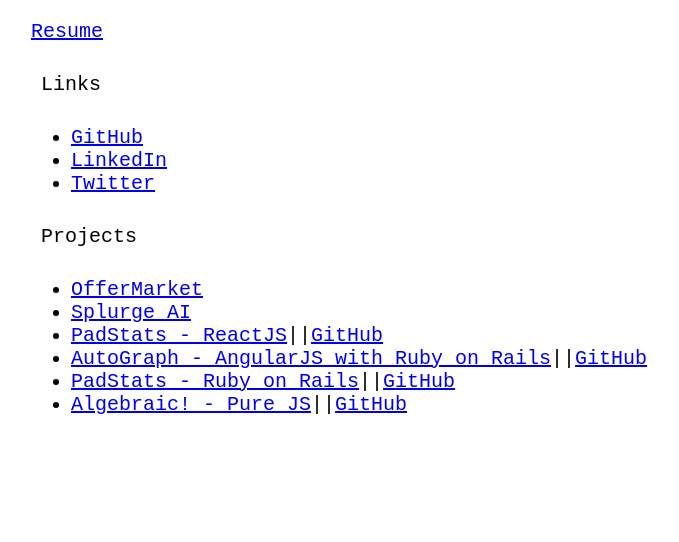
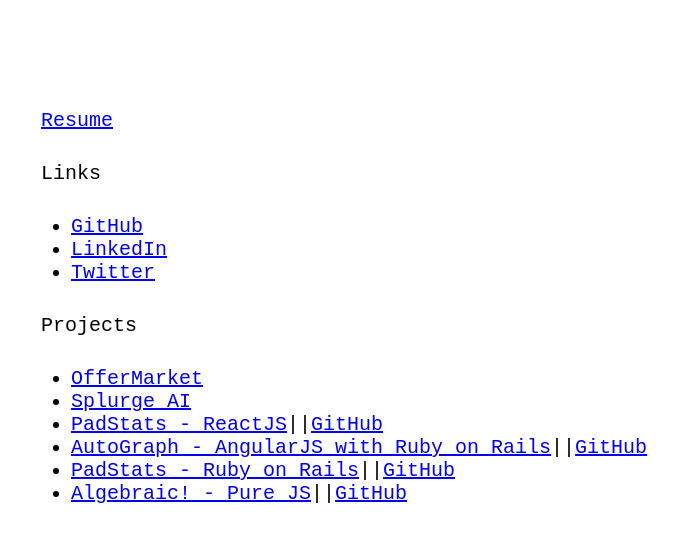
Before and after one commit to 7ruth/7ruth.github.io, a plain HTML site: page simple.html in a window 1280 px wide. Shown: the part 116-658 px from the top of the page, without its empty margins (353-1032 px from the left). Drawn offline with nearby package versions, Linux system fonts and the light colour scheme.

Commit message:
touch up

```diff
--- a/simple.html
+++ b/simple.html
@@ -20,6 +20,9 @@
       #title {
         margin: 10% 0 0 10px;
       }
+	  #resi {
+        margin: 10% 0 0 10px;
+      }
       p {
         padding:10px;
       }
@@ -29,7 +32,7 @@
     <div id="container">
       <div id="title"><a href="http://martintersk.in/">Martin Terskin</a></div>
 	  <br />
-	  <div><a href="http://martintersk.in/resume.pdf">Resume</a></div>
+	  <div id='resi'><a href="http://martintersk.in/resume.pdf">Resume</a></div>
       <p>Links</p>
         <ul>
 		  <li><a href="https://github.com/7ruth">GitHub</a></li>
```
